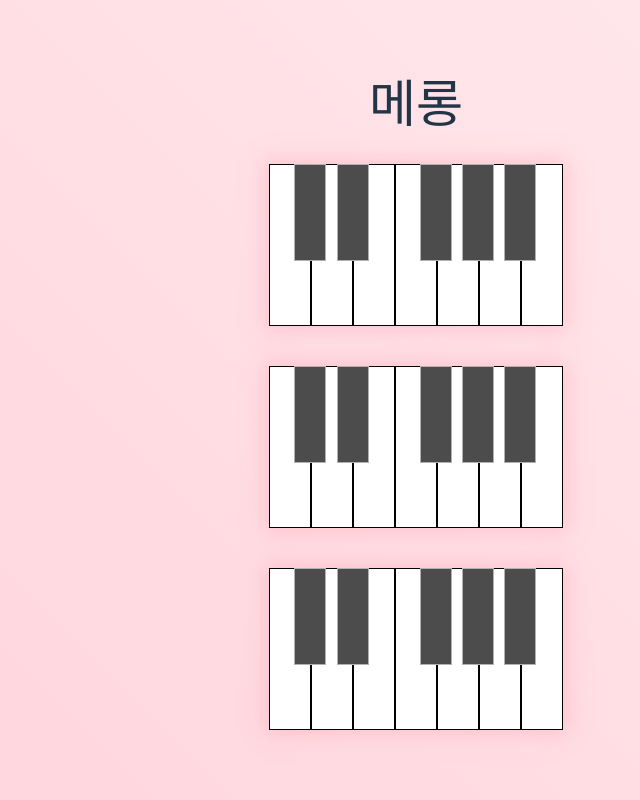
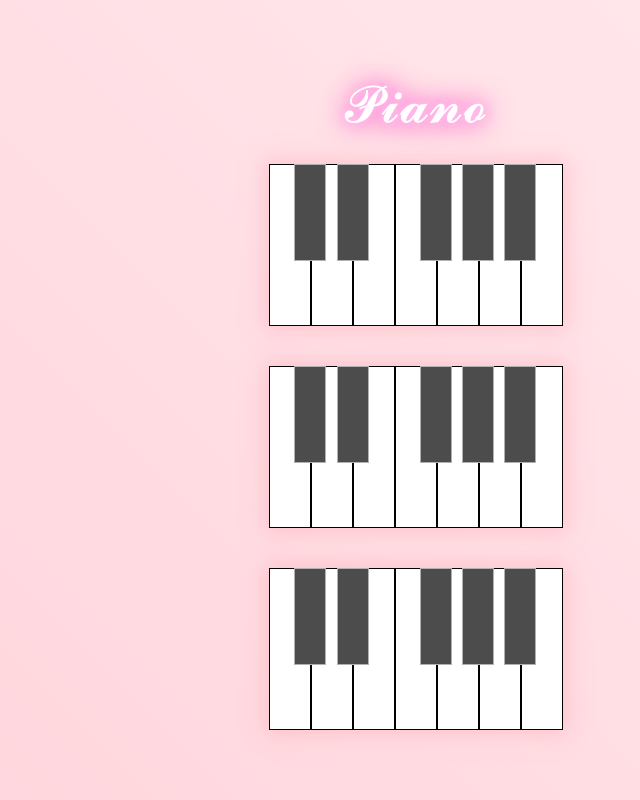
Before and after one commit to hyeonseo1109/piano, a React (Vite) app in the folder piano/: page / in a window 1280 px wide. Shown: the whole page, without its empty margins (224-864 px from the left). Built offline with nearby package versions, Linux system fonts and the light colour scheme.

Commit message:
💄 타이틀 변경
타이틀h1을 piano로 설정, glow효과 적용함.

```diff
--- a/piano/src/App.css
+++ b/piano/src/App.css
@@ -80,6 +80,17 @@
   left: 235px;
 }
 
+#h1 {
+  color: rgb(255, 255, 255);
+  /* text-shadow: 0 0 15px 15px black; */
+  text-shadow:
+    0 0 10px #ffc1f9,
+    0 0 15px #ffade0,
+    0 0 20px #ff7dcd,
+    0 0 30px #ff52bd;
+
+}
+
 @keyframes logo-spin {
   from {
     transform: rotate(0deg);
--- a/piano/src/App.jsx
+++ b/piano/src/App.jsx
@@ -65,7 +65,7 @@ function App() {
 
     return (
       <>
-        <h1>메롱</h1>
+        <h1 id="h1">𝓟𝓲𝓪𝓷𝓸</h1>
         <div className="pack">
           <div className="octave1">
             <div className="black">
```
